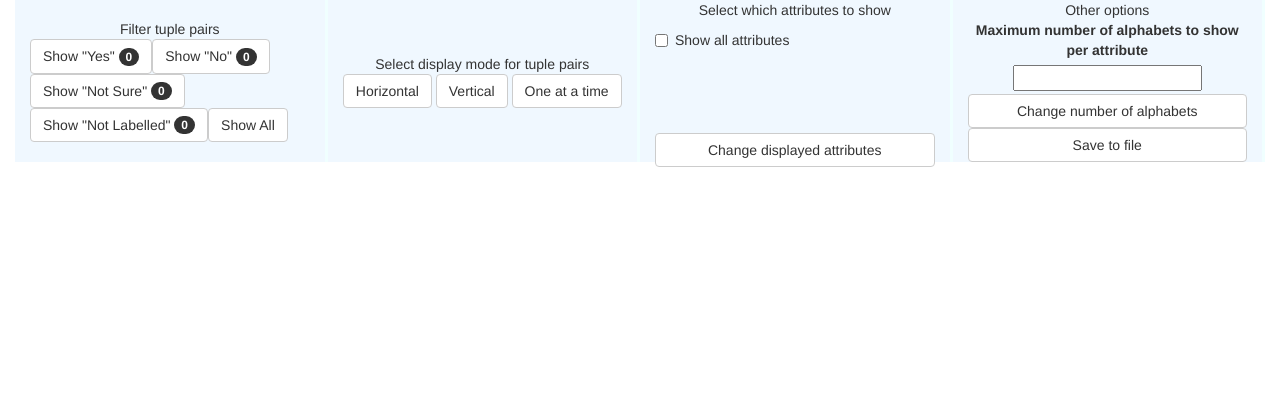
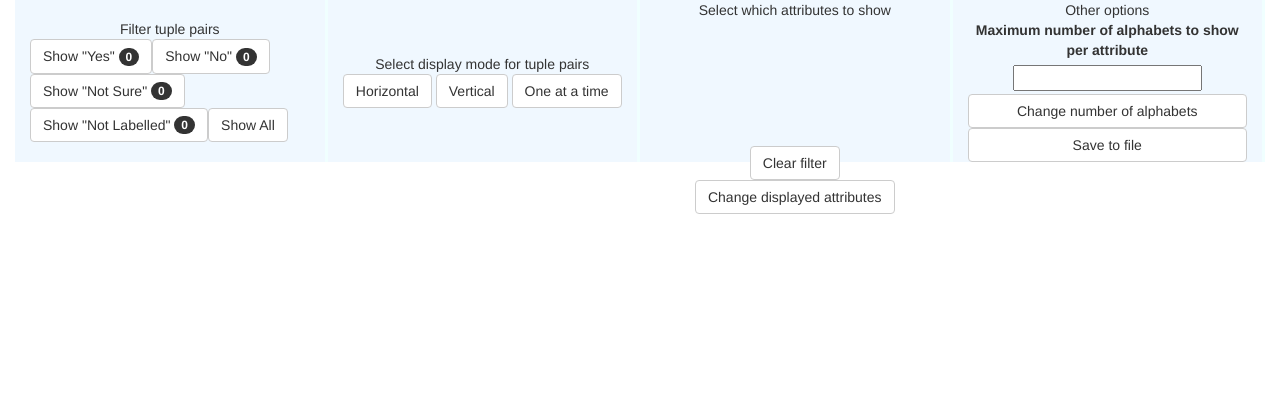
Before and after one commit to anhaidgroup/py_labeler, a Python web app: template view/templates/single_layout.html in a window 1280 px wide. Shown: the top 420 px of the page. Run offline with Jinja, Linux system fonts and the light colour scheme; the template is opened without the code that fills it, so the values that code supplies are empty; some libraries are stand-ins or nearby versions.

Commit message:
moved clear attribute filter as a separate button

```diff
--- a/view/templates/common_css.html
+++ b/view/templates/common_css.html
@@ -2,7 +2,7 @@
 <style type="text/css">
 
     body {
-    {#        padding-top: 12%;#}
+        padding-top: 12%;
     }
 
     table {
@@ -107,17 +107,17 @@
     }
 
     #checkbox-div {
-        height: 68%;
+        height: 78%;
         overflow: hidden;
         padding-bottom: 40px;
         overflow-y: auto;
         text-align: left;
     }
 
-    #attribute-display-button {
+    #attribute-display-button #clear-attribute-display-button {
         float: right;
-        margin-top: 1%;
-        width: 100%;
+        margin-top: 5%;
+        width: 50%;
     }
 
     #options-change-button {
--- a/view/templates/common_js.html
+++ b/view/templates/common_js.html
@@ -81,7 +81,14 @@
         });
     }
 
-    function filter_attributes() {
+    function filter_attributes(all) {
+        if (all != null && all) {
+            new QWebChannel(qt.webChannelTransport, function (channel) {
+                var checkboxesChecked = "_show_all";
+                channel.objects.filter_controller.filter_attribute(checkboxesChecked);
+            });
+        }
+        else {
             new QWebChannel(qt.webChannelTransport, function (channel) {
                 var checkedBoxes = document.querySelectorAll('input[name=attribute_filter]:checked');
                 var checkboxesChecked = "";
@@ -91,7 +98,7 @@
                 }
                 channel.objects.filter_controller.filter_attribute(checkboxesChecked);
             });
-
+        }
     }
 
     function save_data() {
@@ -108,12 +115,4 @@
         }
 
     }
-
-
-    $("#nav_menu").resize(function () {
-        $('#godown').height($("#nav_menu").height() + 10);
-        alert("reize");
-    });
-
-    if ($("#nav_menu").height() > $('#godown').height()) $('#godown').height($("#nav_menu").height() + 10);
 </script>
--- a/view/templates/menu_bar.html
+++ b/view/templates/menu_bar.html
@@ -38,12 +38,6 @@
         <div class="col-sm-3 menu-section" id="attribute-display-pane">
             <h7 class="menu-section-header">Select which attributes to show</h7>
             <div id="checkbox-div">
-                <div class="checkbox">
-                    <label>
-                        <input name="attribute_filter" type="checkbox" id="_show_all"> Show all attributes
-                    </label>
-                </div>
-
                 {% for attribute in attributes %}
                     <div class="checkbox">
                         <label>
@@ -54,8 +48,11 @@
 
             </div>
 
-            <button type="button" class="btn btn-default" id="attribute-display-button" onclick=filter_attributes()>Change displayed attributes
-            </button>
+            <button type="button" class="btn btn-default" id="clear-attribute-display-button" onclick=filter_attributes(true)>Clear filter
+                <button type="button" class="btn btn-default" id="attribute-display-button" onclick=filter_attributes()>Change displayed attributes
+
+
+                </button>
         </div>
 
 
@@ -76,4 +73,3 @@
         </div>
     </div>
 </nav>
-<div class="godown-60" id="godown"></div>
```
Lines whose indentation alone changed are shown as unchanged.
